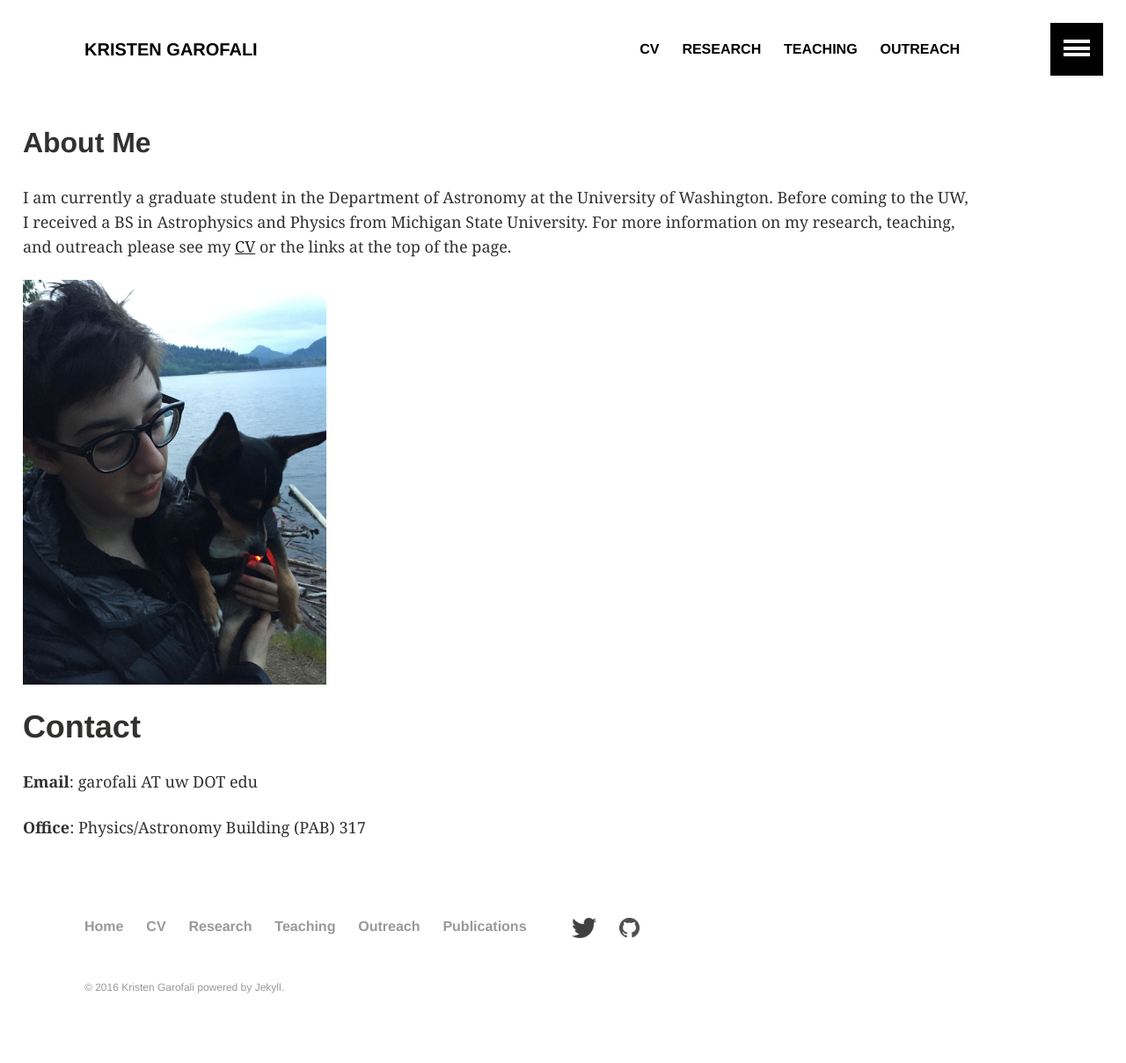
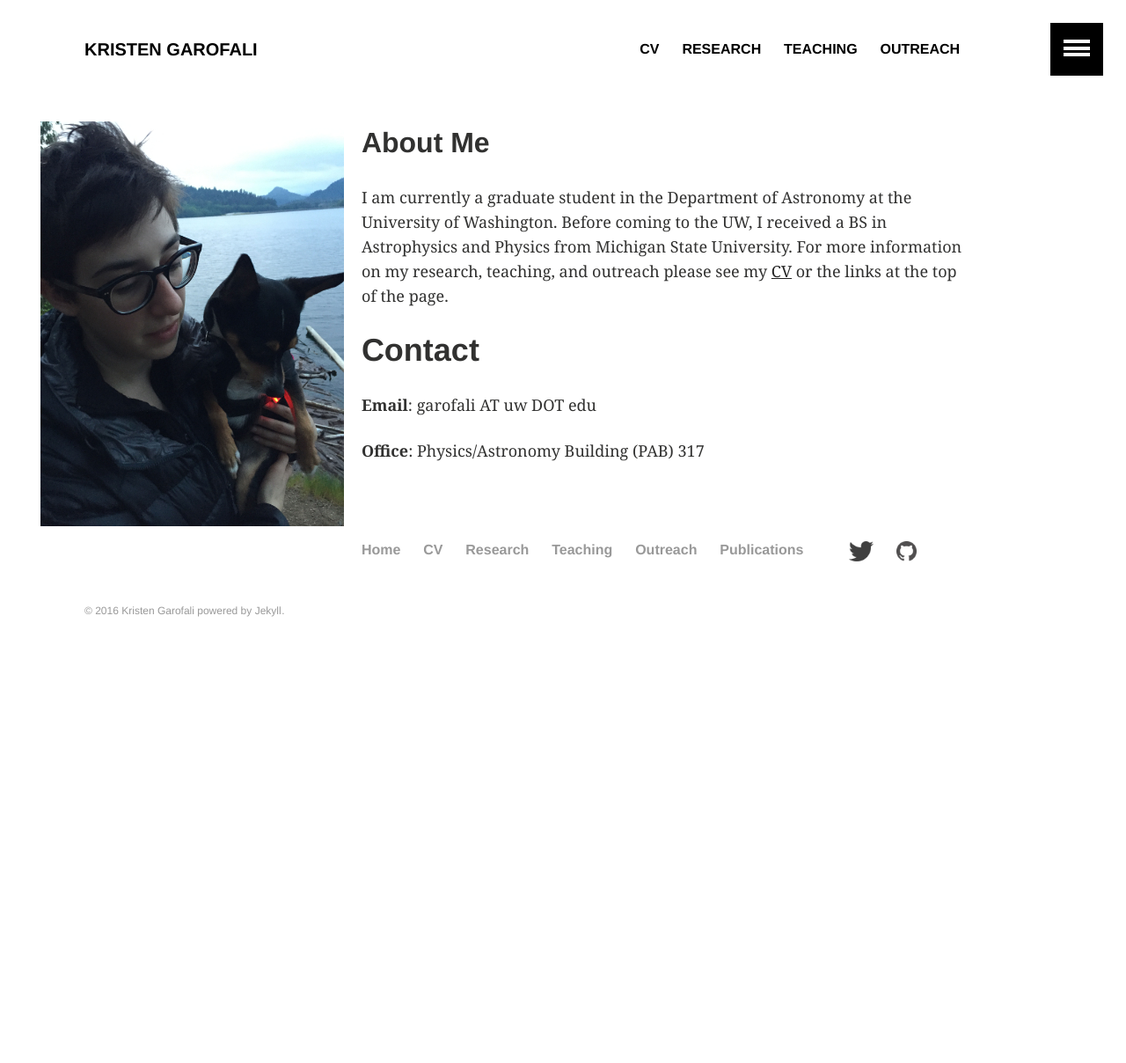
Before and after one commit to kgarofali/kgarofali.github.io, a Jekyll site: the page built from index.md, in a window 1280 px wide. Shown: the whole page at 88% size. Built offline with Jekyll 4.4.1, drawn with Linux system fonts in a browser that asks for light colours; after the commit the page ends 900 px from its top, so only the background shows below that.

Commit message:
picture formatting

```diff
--- a/_sass/_layout.scss
+++ b/_sass/_layout.scss
@@ -352,6 +352,7 @@
 
 footer .menu-item li img {
   max-height: 23px;
+  clear: both;
   opacity: .75;
 }
 footer .menu-item li a:hover img, .menu-item li a:active {
--- a/index.md
+++ b/index.md
@@ -5,14 +5,17 @@ layout: default
 
 
 
-
+<p style="
+	float: left;
+	margin: 0 20px  20px;
+">
+<img src="../images/melando.png" height="352px" width="345px">
+</p>
 
 ##About Me
 <p style='text-align: left; padding-right: 150px'>
 I am currently a graduate student in the Department of Astronomy at the University of Washington. Before coming to the UW, I received a BS in Astrophysics and Physics from Michigan State University. For more information on my research, teaching, and outreach please see my <a href="docs/grad_CV.pdf">CV</a> or the links at the top of the page.</p>
 
-<img src="../images/melando.png" height="352px" width="345px">
-
 #Contact
 **Email**: garofali AT uw DOT edu
 
```
